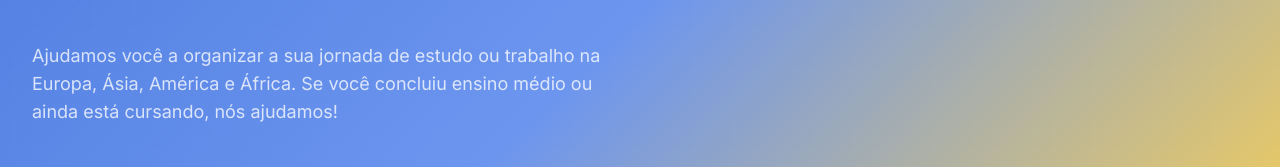
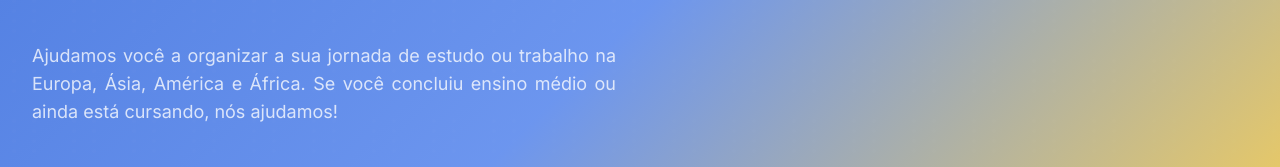
Before and after one commit to Escritoreto/edu-connect-hub-73, a React (Vite) app: page / in a window 1280 px wide. Shown: the part 380-547 px from the top of the page. Built offline with nearby package versions, Linux system fonts and the light colour scheme; no server answers; the database is empty; what @react-pdf/renderer would draw is missing.

Commit message:
Visual edit in Lovable
Edited UI in Lovable

```diff
--- a/src/components/Hero.tsx
+++ b/src/components/Hero.tsx
@@ -36,7 +36,7 @@ const Hero = () => {
                 y: -20
               }} transition={{
                 duration: 0.5
-              }} className="text-sm sm:text-lg text-primary-foreground/90 leading-relaxed">
+              }} className="text-sm sm:text-lg text-primary-foreground/90 leading-relaxed text-justify">
                   {rotatingTexts[currentTextIndex]}
                 </motion.p>
               </AnimatePresence>
```
